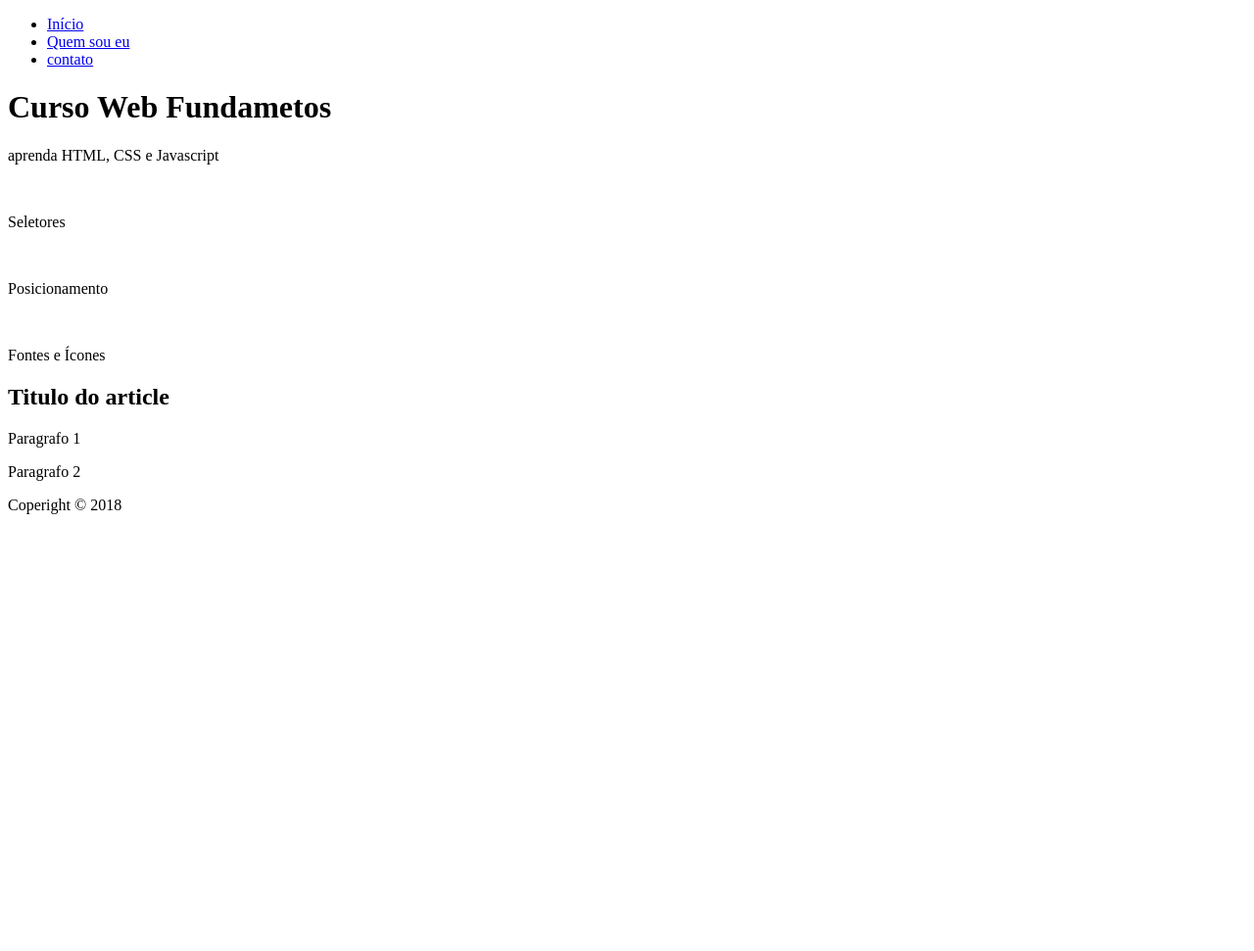
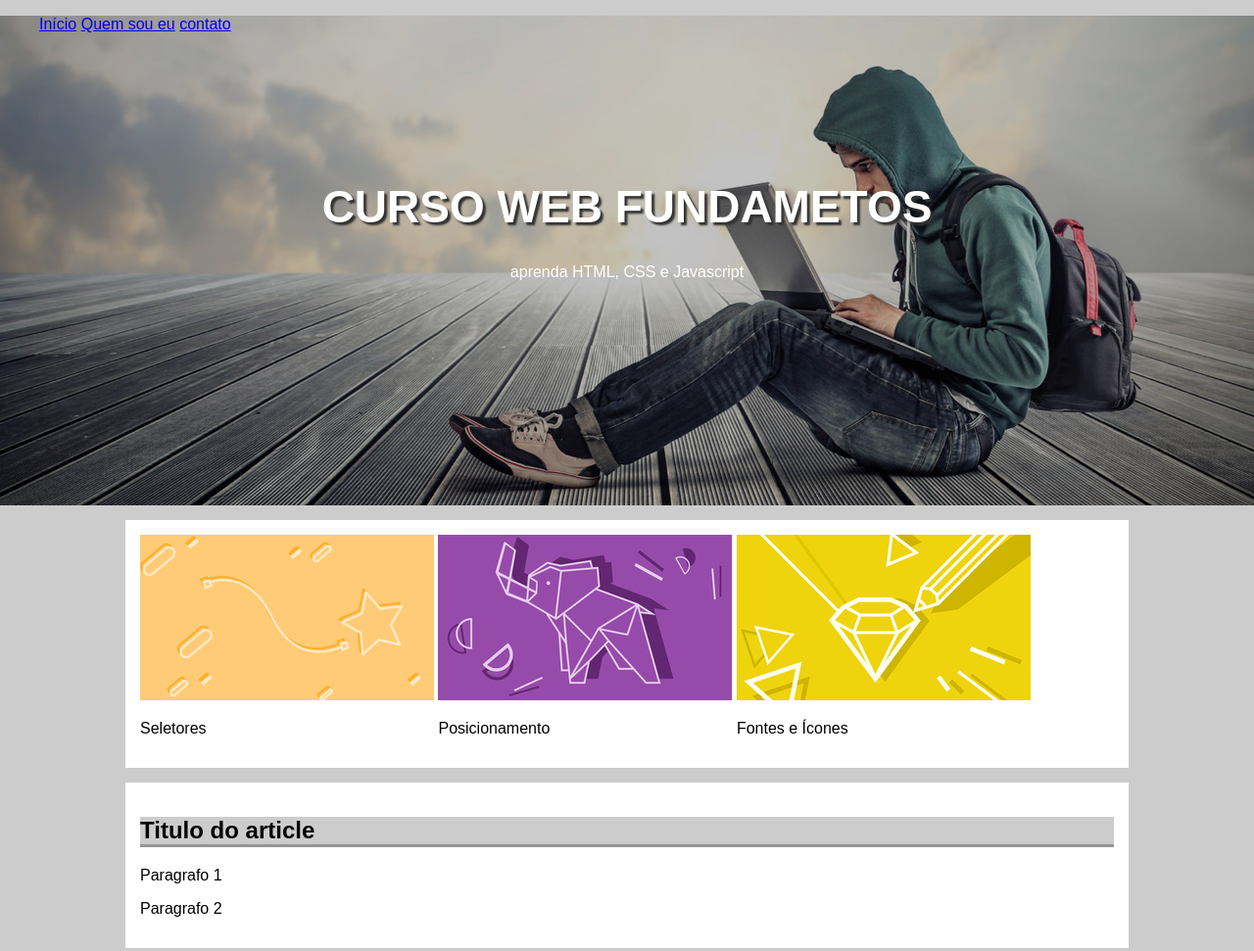
Before and after one commit to PauloDeusJr/Curso_Udemy_HTML5_CSS3_JS, a plain HTML site: page index.html in a window 1280 px wide. Shown: the top 971 px of the page at 98% size. Before the commit the page ends 800 px from the top, so only its background shows below. Drawn offline with Linux system fonts and the light colour scheme.

Commit message:
exercicio 9

```diff
--- /dev/null
+++ b/_css/estilo.css
@@ -0,0 +1,62 @@
+@charset "UTF-08";
+
+body{
+    font-family: arial, sans-serif;
+    background-color: #ccc;
+    margin: 0;
+}
+
+.hero{
+    background-image: url(../_imagens/bg-3.jpg);
+    height: 500px;
+    background-position: right center;
+    background-size: cover;
+}
+
+.hero-content{
+    text-align: center;
+    color: white;
+    margin: 150px;
+}
+
+.hero-content h1{
+    text-transform: uppercase;
+    font-size: 46px;
+    text-shadow: 3px 3px 2px #333;
+}
+
+.hero nav li{
+    display: inline-block;
+    list-style: none;
+}
+
+main{
+    width: 80%;
+    margin: auto;
+}
+
+.content-section{
+    background-color: white;
+    padding: 15px;
+    margin-top: 15px;
+}
+
+.content-section h2{
+    background-color: #ccc;
+    border-bottom: 3px solid rgb(150, 149, 149);
+}
+
+.rodape{
+    background-color: rgb(128, 125, 125);
+    height: 50px;
+    line-height: 50px;
+    text-align: center;
+    font-size: 10px;
+    color: white;
+    margin-top: 10px;
+    text-shadow: 2px 2px 3px black;
+}
+
+.card{
+    display: inline-block;
+}
--- a/index.html
+++ b/index.html
@@ -7,13 +7,13 @@
         <meta name="author" content="Daniel">
         <meta name="description" content="descrição bacanuda">
         <meta name="keywords" content="html5, tecnologia">
-
+        <link rel="stylesheet" href="_css/estilo.css">
 
     </head>
     <body>
 
         <div id="principal">
-            <header>
+            <header class="hero">
                 <nav>
                     <ul>
                         <li><a href="index.html">Início</a></li>
@@ -21,41 +21,42 @@
                         <li><a href="#">contato</a></li>
                     </ul>
                 </nav>
-                <div>
+                <div class="hero-content">
                     <h1>Curso Web Fundametos</h1>
                     <p>aprenda HTML, CSS e Javascript</p>
                 </div>
              </header>
              <main>
 
-                <section>
+                <section class="content-section">
                     <div class="card">
-                        <img src="" alt="">
+                        <img src="_imagens/card_01.png" alt="">
                         <p>Seletores</p>
                     </div>
                     <div class="card">
-                        <img src="" alt="">
+                        <img src="_imagens/card_02.jpg" alt="">
                         <p>Posicionamento</p>
                     </div>
                     <div class="card">
-                        <img src="" alt="">
+                        <img src="_imagens/card_03.jpg" alt="">
                         <p>Fontes e Ícones</p>
                     </div>
                 </section>
+                <section class="content-section">
                 <article>
-                    <header>
+                    <header class="content-header">
                         <h2>Titulo do article</h2>
                         <p>Paragrafo 1</p>
                         <p>Paragrafo 2</p>
                     </header>
                 </article>
-                <section>
+
 
                 </section>
 
              </main>
 
-             <footer>
+             <footer class="rodape">
                  <p>Coperight &copy; 2018</p>
              </footer>
         </div>
```
